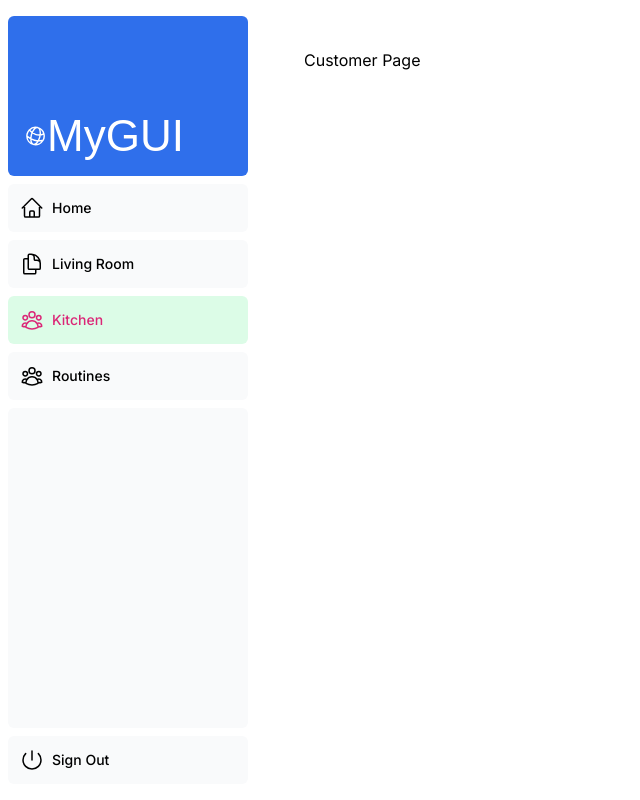
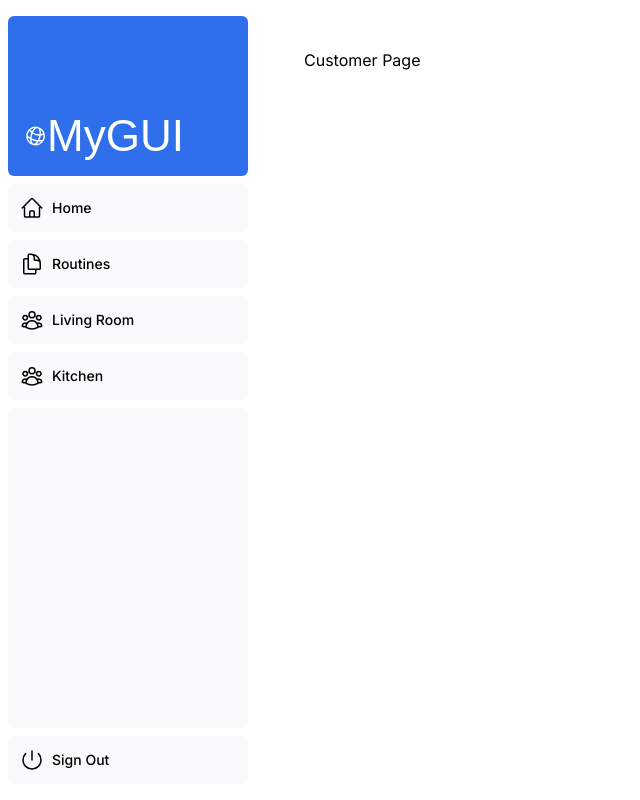
Before and after one commit to rajaneesht/myreactproj, a Next.js app: page /dashboard/customers in a window 1280 px wide. Shown: the whole page, without its empty margins (0-640 px from the left). Built offline with nearby package versions, Linux system fonts and the light colour scheme; a web font is replaced by a local one.

Commit message:
made changes to nav order

```diff
--- a/app/dashboard/page.tsx
+++ b/app/dashboard/page.tsx
@@ -22,7 +22,7 @@
     return (
       <main>
         <h1 className={`${lusitana.className} mb-4 text-xl md:text-2xl`}>
-          Dashboard
+          My Home View
         </h1>
         <div className="grid gap-6 sm:grid-cols-2 lg:grid-cols-4">
           {<Card title="Collected" value={totalPaidInvoices} type="collected" /> }
--- a/app/ui/dashboard/nav-links.tsx
+++ b/app/ui/dashboard/nav-links.tsx
@@ -13,9 +13,9 @@ import clsx from 'clsx';
 // Depending on the size of the application, this would be stored in a database.
 const links = [
   { name: 'Home', href: '/dashboard', icon: HomeIcon },
-  { name: 'Living Room', href: '/dashboard/invoices', icon: DocumentDuplicateIcon, },
+  { name: 'Routines', href: '/dashboard/routines', icon: DocumentDuplicateIcon },
+  { name: 'Living Room', href: '/dashboard/invoices', icon: UserGroupIcon, },
   { name: 'Kitchen', href: '/dashboard/customers', icon: UserGroupIcon },
-  { name: 'Routines', href: '/dashboard/routines', icon: UserGroupIcon },
 ];
 
 export default function NavLinks() {
@@ -31,7 +31,7 @@ export default function NavLinks() {
             className={clsx(
               'flex h-[48px] grow items-center justify-center gap-2 rounded-md bg-gray-50 p-3 text-sm font-medium hover:bg-sky-100 hover:text-blue-600 md:flex-none md:justify-start md:p-2 md:px-3',
               {
-                'bg-green-100 text-pink-600': pathname === link.href,
+                'bg-blue-100 text-white-600': pathname === link.href,
               },
             )}
             // className="flex h-[48px] grow items-center justify-center gap-2 rounded-md bg-gray-50 p-3 text-sm font-medium hover:bg-sky-100 hover:text-blue-600 md:flex-none md:justify-start md:p-2 md:px-3"
```
